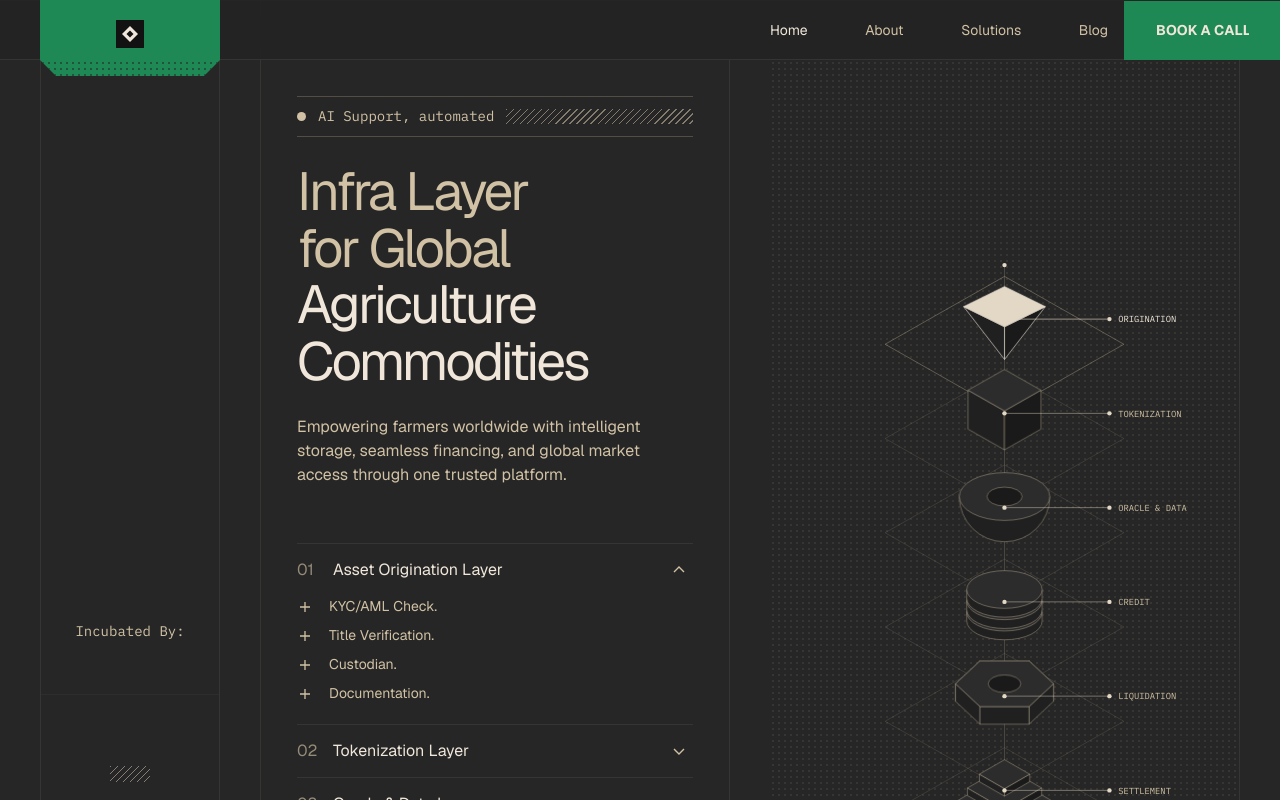
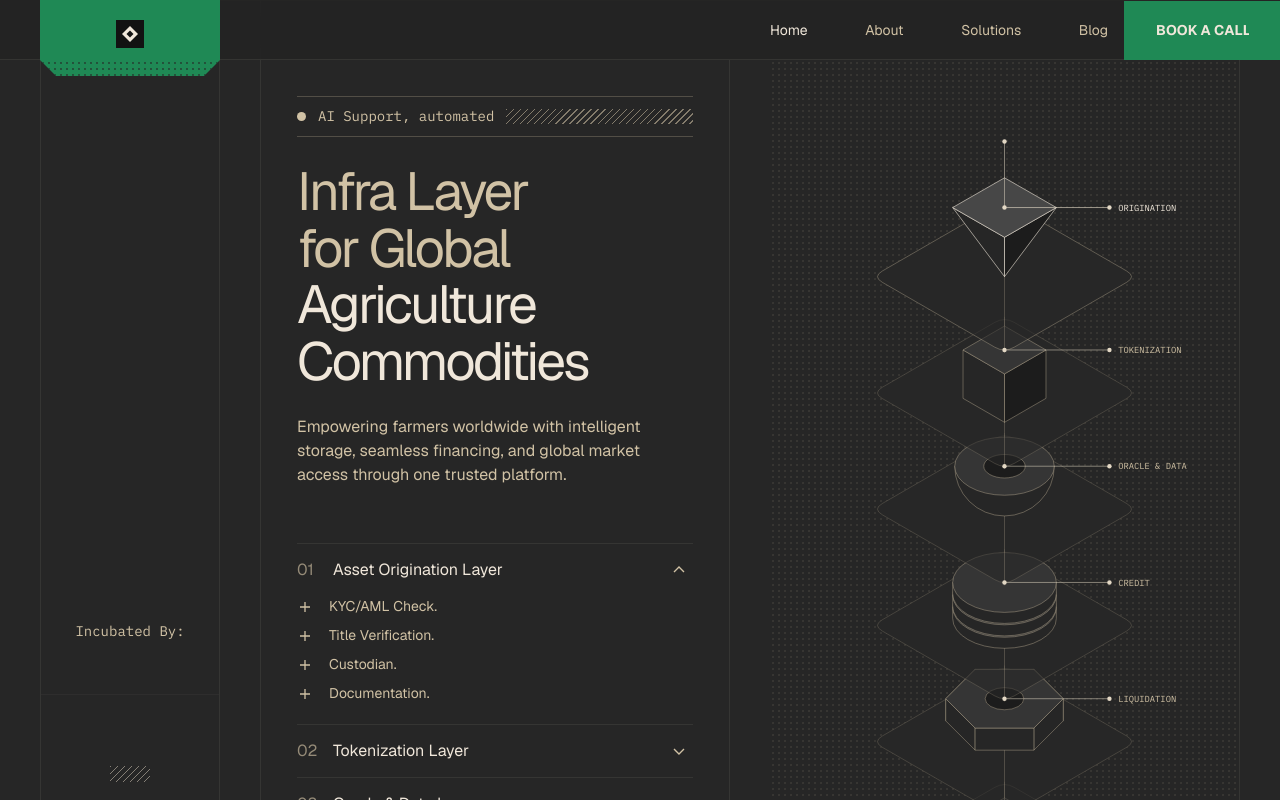
Before and after one commit to ashpreetsinghanand/Website, a React (Vite) app: page / in a window 1280 px wide. Shown: the top 800 px of the page. Built offline with nearby package versions, Linux system fonts and the light colour scheme.

Commit message:
Redraw the hero stack and keep the rules inside the frame.
The isometric art is larger, the section rail stays opaque while scrolling, and horizontal rules stop at the page edges.

```diff
--- a/src/components/Art.tsx
+++ b/src/components/Art.tsx
@@ -2,46 +2,90 @@ import type { ReactNode } from 'react'
 
 const SAND = '#d1c2a5'
 const TAN = '#e3d8c5'
-const FACE = '#2c2c2c'
-const SIDE = '#202020'
-const SHADE = '#1a1a1a'
+// Dispatch's palette: dark wireframe faces, thin sand edges, solid plates.
+const FACE = '#353535'
+const LIT = '#474747'
+const SIDE = '#262626'
+const SHADE = '#1c1c1c'
+const PLATE = '#272727'
 const CX = 335
 
 const rhombus = (cx: number, cy: number, w: number, h: number) =>
   `${cx},${cy - h / 2} ${cx + w / 2},${cy} ${cx},${cy + h / 2} ${cx - w / 2},${cy}`
 
-/** Isometric box; `cy` is the centre of the top face. */
-function Box({ cy, w, h, d, top }: { cy: number; w: number; h: number; d: number; top: string }) {
+/** Isometric box; `top` is the centre of its top face. */
+function Box({ top, w, d, fill }: { top: number; w: number; d: number; fill: string }) {
+  const h = w * 0.577
   const l = CX - w / 2
   const r = CX + w / 2
   return (
     <>
-      <polygon points={`${l},${cy} ${CX},${cy + h / 2} ${CX},${cy + h / 2 + d} ${l},${cy + d}`} fill={SIDE} />
-      <polygon points={`${CX},${cy + h / 2} ${r},${cy} ${r},${cy + d} ${CX},${cy + h / 2 + d}`} fill={SHADE} />
-      <polygon points={rhombus(CX, cy, w, h)} fill={top} />
+      <polygon points={`${l},${top} ${CX},${top + h / 2} ${CX},${top + h / 2 + d} ${l},${top + d}`} fill={SIDE} />
+      <polygon points={`${CX},${top + h / 2} ${r},${top} ${r},${top + d} ${CX},${top + h / 2 + d}`} fill={SHADE} />
+      <polygon points={rhombus(CX, top, w, h)} fill={fill} />
     </>
   )
 }
 
-/** Vertical cylinder; `y` is the centre of the top ellipse. */
-function Cylinder({ y, rx, ry, h, top }: { y: number; rx: number; ry: number; h: number; top: string }) {
+/** Vertical cylinder; `top` is the centre of its top ellipse. */
+function Cylinder({ top, rx, h, fill }: { top: number; rx: number; h: number; fill: string }) {
+  const ry = rx * 0.577
   return (
     <>
-      <path d={`M${CX - rx},${y} v${h} a${rx},${ry} 0 0 0 ${rx * 2},0 v${-h} Z`} fill={SIDE} />
-      <ellipse cx={CX} cy={y} rx={rx} ry={ry} fill={top} />
+      <path d={`M${CX - rx},${top} v${h} a${rx},${ry} 0 0 0 ${rx * 2},0 v${-h} Z`} fill={SIDE} />
+      <ellipse cx={CX} cy={top} rx={rx} ry={ry} fill={fill} />
     </>
   )
 }
 
-function hexPrism(cy: number, top: string) {
-  const R = 78
-  const r = 42
-  const d = 28
-  const v = Array.from({ length: 6 }, (_, k) => [CX + R * Math.cos((k * Math.PI) / 3), cy + r * Math.sin((k * Math.PI) / 3)])
+type Shape = { focus: number; draw: (base: number, fill: string) => ReactNode }
+
+/* Each shape is drawn around its plate centre (`base`); `focus` is its centre point, which HeroArt places on the label line. */
+const shapes: Shape[] = [
+  {
+    // Asset origination: inverted pyramid, apex on the plate
+    focus: -100,
+    draw: (b, fill) => (
+      <>
+        <polygon points={`${CX - 75},${b - 100} ${CX},${b - 57} ${CX},${b}`} fill={SIDE} />
+        <polygon points={`${CX},${b - 57} ${CX + 75},${b - 100} ${CX},${b}`} fill={SHADE} />
+        <polygon points={rhombus(CX, b - 100, 150, 86)} fill={fill} />
+      </>
+    ),
+  },
+  { focus: -70, draw: (b, fill) => <Box top={b - 70} w={120} d={70} fill={fill} /> },
+  {
+    // Oracle & data: open bowl
+    focus: -84,
+    draw: (b, fill) => (
+      <>
+        <path d={`M${CX - 72},${b - 84} a72,72 0 0 0 144,0 Z`} fill={SIDE} />
+        <ellipse cx={CX} cy={b - 84} rx={72} ry={42} fill={fill} />
+        <ellipse cx={CX} cy={b - 84} rx={30} ry={17} fill={SHADE} />
+      </>
+    ),
+  },
+  {
+    // Credit: stacked coins
+    focus: -52,
+    draw: (b, fill) => (
+      <>
+        <Cylinder top={b - 16} rx={75} h={16} fill={FACE} />
+        <Cylinder top={b - 34} rx={75} h={16} fill={FACE} />
+        <Cylinder top={b - 52} rx={75} h={16} fill={fill} />
+      </>
+    ),
+  },
+  {
+    // Liquidation: hexagonal prism with a hole
+    focus: -60,
+    draw: (b, fill) => {
+      const top = b - 60
+      const v = Array.from({ length: 6 }, (_, k) => [CX + 85 * Math.cos((k * Math.PI) / 3), top + 49 * Math.sin((k * Math.PI) / 3)])
       const sides = v
         .map((a, k) => {
-      const b = v[(k + 1) % 6]
-      return { mid: (a[1] + b[1]) / 2, pts: `${a[0]},${a[1]} ${b[0]},${b[1]} ${b[0]},${b[1] + d} ${a[0]},${a[1] + d}` }
+          const n = v[(k + 1) % 6]
+          return { mid: (a[1] + n[1]) / 2, pts: `${a[0]},${a[1]} ${n[0]},${n[1]} ${n[0]},${n[1] + 32} ${a[0]},${a[1] + 32}` }
         })
         .sort((m, n) => m.mid - n.mid)
       return (
@@ -49,90 +93,121 @@ function hexPrism(cy: number, top: string) {
           {sides.map((side) => (
             <polygon key={side.pts} points={side.pts} fill={SIDE} />
           ))}
-      <polygon points={v.map((p) => p.join(',')).join(' ')} fill={top} />
-      <ellipse cx={CX} cy={cy} rx={26} ry={14} fill={SHADE} />
+          <polygon points={v.map((p) => p.join(',')).join(' ')} fill={fill} />
+          <ellipse cx={CX} cy={top} rx={28} ry={16} fill={SHADE} />
         </>
+      )
+    },
+  },
+  {
+    // Settlement: stepped plates
+    focus: -62,
+    draw: (b, fill) => (
+      <>
+        <Box top={b - 14} w={170} d={12} fill={FACE} />
+        <Box top={b - 38} w={128} d={12} fill={FACE} />
+        <Box top={b - 62} w={86} d={12} fill={fill} />
+      </>
+    ),
+  },
+  {
+    // Governance & treasury: column on a base
+    focus: -92,
+    draw: (b, fill) => (
+      <>
+        <Cylinder top={b - 12} rx={80} h={12} fill={FACE} />
+        <Cylinder top={b - 92} rx={38} h={80} fill={fill} />
+      </>
+    ),
+  },
+]
+
+const labels = ['ORIGINATION', 'TOKENIZATION', 'ORACLE & DATA', 'CREDIT', 'LIQUIDATION', 'SETTLEMENT', 'GOVERNANCE']
+const SCALE = 1.1
+const STEP = 185
+const PLATE_W = 420
+const PLATE_H = PLATE_W * 0.577
+// As in Dispatch, every label point sits on the bottom corner of the sheet above its shape.
+const TOP_DOT = 20
+const FIRST = 235
+const STEM = 65
+const CORNER = 18
+// a rounded corner's tip sits half the corner's vertical cut above the sharp vertex
+const LIFT = STEP - PLATE_H / 2 + (CORNER * (PLATE_H / 2)) / Math.hypot(PLATE_W / 2, PLATE_H / 2) / 2
+
+/** Sheet outline: the plate rhombus with its four corners rounded. */
+function sheet(cy: number) {
+  const pts = [
+    [CX, cy - PLATE_H / 2],
+    [CX + PLATE_W / 2, cy],
+    [CX, cy + PLATE_H / 2],
+    [CX - PLATE_W / 2, cy],
+  ]
+  const toward = ([x, y]: number[], [tx, ty]: number[]) => {
+    const len = Math.hypot(tx - x, ty - y)
+    return `${x + ((tx - x) / len) * CORNER},${y + ((ty - y) / len) * CORNER}`
+  }
+  return (
+    pts.map((p, i) => `${i ? 'L' : 'M'}${toward(p, pts[(i + 3) % 4])} Q${p.join(',')} ${toward(p, pts[(i + 1) % 4])}`).join(' ') + ' Z'
   )
 }
 
-/** One shape per Krsi layer, drawn around the layer's centre line `cy`. */
-const shapes: ((cy: number, top: string) => ReactNode)[] = [
-  // Asset origination: inverted pyramid
-  (cy, top) => (
-    <>
-      <polygon points={`${CX - 65},${cy - 20} ${CX},${cy + 12} ${CX},${cy + 64}`} fill={SIDE} />
-      <polygon points={`${CX},${cy + 12} ${CX + 65},${cy - 20} ${CX},${cy + 64}`} fill={SHADE} />
-      <polygon points={rhombus(CX, cy - 20, 130, 64)} fill={top} />
-    </>
-  ),
-  // Tokenization: cube
-  (cy, top) => <Box cy={cy - 36} w={116} h={66} d={62} top={top} />,
-  // Oracle & data: hemisphere
-  (cy, top) => (
-    <>
-      <path d={`M${CX - 72},${cy - 14} a72,72 0 0 0 144,0 Z`} fill={SIDE} />
-      <ellipse cx={CX} cy={cy - 14} rx={72} ry={38} fill={top} />
-      <ellipse cx={CX} cy={cy - 14} rx={28} ry={15} fill={SHADE} />
-    </>
-  ),
-  // Credit: stacked coins
-  (cy, top) => (
-    <>
-      <Cylinder y={cy + 22} rx={60} ry={30} h={14} top={FACE} />
-      <Cylinder y={cy + 4} rx={60} ry={30} h={14} top={FACE} />
-      <Cylinder y={cy - 14} rx={60} ry={30} h={14} top={top} />
-    </>
-  ),
-  // Liquidation: hexagonal prism with a hole
-  (cy, top) => hexPrism(cy - 14, top),
-  // Settlement: stepped plates
-  (cy, top) => (
-    <>
-      <Box cy={cy + 22} w={156} h={90} d={12} top={FACE} />
-      <Box cy={cy} w={118} h={68} d={12} top={FACE} />
-      <Box cy={cy - 22} w={80} h={46} d={12} top={top} />
-    </>
-  ),
-  // Governance & treasury: column on a base
-  (cy, top) => (
-    <>
-      <Cylinder y={cy + 30} rx={64} ry={33} h={12} top={FACE} />
-      <Cylinder y={cy - 34} rx={34} ry={18} h={64} top={top} />
-    </>
-  ),
-]
+/**
+ * Right-hand hero column: the seven Krsi layers as stacked isometric sheets.
+ * Sheets are solid against the dotted background but see-through over the shape beneath them,
+ * so a shape's top shows behind the sheet above it, as in Dispatch. Clicking a shape or label opens that layer.
+ */
+export function HeroArt({ active = -1, onPick }: { active?: number; onPick?: (index: number) => void }) {
+  const base = (index: number) => FIRST + index * STEP
+  // the top shape has no sheet above it, so it sits on its own sheet with the pyramid tip at the centre
+  const point = (index: number) => (index === 0 ? base(0) + shapes[0].focus * SCALE : base(index) - LIFT)
+  const lastEdge = base(labels.length - 1) + PLATE_H / 2
+  const bottomDot = lastEdge + STEM
+  const order = [...labels.keys()].reverse()
+  const pick = (index: number) => () => onPick?.(index)
+  const cursor = onPick ? 'cursor-pointer' : ''
+  return (
+    <svg viewBox={`0 0 670 ${bottomDot + 12}`} className="mx-auto h-auto w-full max-w-[560px]" role="img" aria-label="The seven Krsi layers, from origination to governance">
+      {order.map((index) => (
+        <path key={index} d={sheet(base(index))} fill={PLATE} />
+      ))}
 
-const labels = ['ORIGINATION', 'TOKENIZATION', 'ORACLE & DATA', 'CREDIT', 'LIQUIDATION', 'SETTLEMENT', 'GOVERNANCE']
-const FIRST = 110
-const STEP = 150
+      {order.map((index) => {
+        const b = base(index)
+        const on = index === active
+        const anchor = b + shapes[index].focus
+        return (
+          <g key={index} onClick={pick(index)} className={cursor}>
+            <path d={sheet(b)} fill={PLATE} fillOpacity="0.6" stroke={SAND} strokeOpacity={on ? 0.55 : 0.3} />
+            <line x1={CX} y1={b - PLATE_H / 2} x2={CX} y2={b + PLATE_H / 2} stroke={SAND} strokeOpacity="0.4" />
+            <g
+              transform={`translate(${CX} ${point(index)}) scale(${SCALE}) translate(${-CX} ${-anchor})`}
+              stroke={on ? '#f0e7da' : SAND}
+              strokeOpacity={on ? 0.95 : 0.6}
+              strokeWidth={1 / SCALE}
+              strokeLinejoin="round"
+            >
+              {shapes[index].draw(b, on ? LIT : FACE)}
+            </g>
+          </g>
+        )
+      })}
 
-/** Right-hand hero column: the seven Krsi layers as stacked isometric plates. Clicking a shape opens its layer. */
-export function HeroArt({ active = -1, onPick }: { active?: number; onPick?: (index: number) => void }) {
-  const last = FIRST + STEP * (labels.length - 1)
-  return (
-    <svg viewBox={`0 0 670 ${last + 150}`} className="h-auto w-full" role="img" aria-label="The seven Krsi layers, from origination to governance">
-      <line x1={CX} y1="24" x2={CX} y2={last + 120} stroke={SAND} strokeOpacity="0.35" />
-      <circle cx={CX} cy="24" r="3.5" fill={TAN} />
-      <circle cx={CX} cy={last + 120} r="3.5" fill={TAN} />
+      {/* the axis: a stem into the top shape and one out of the bottom sheet */}
+      <line x1={CX} y1={TOP_DOT} x2={CX} y2={point(0)} stroke={TAN} strokeOpacity="0.8" />
+      <circle cx={CX} cy={TOP_DOT} r="3.5" fill={TAN} />
+      <line x1={CX} y1={lastEdge} x2={CX} y2={bottomDot} stroke={SAND} strokeOpacity="0.5" />
+      <circle cx={CX} cy={bottomDot} r="3.5" fill={TAN} />
+
       {labels.map((label, index) => {
-        const cy = FIRST + index * STEP
+        const y = point(index)
         const on = index === active
         return (
-          <g key={label} onClick={() => onPick?.(index)} className={onPick ? 'cursor-pointer' : ''}>
-            <polygon points={rhombus(CX, cy + 40, 380, 216)} fill="none" stroke={SAND} strokeOpacity={on ? 0.55 : 0.22} className="transition-[stroke-opacity] duration-500" />
-            <g
-              className="float"
-              style={{ animationDelay: `${-index * 0.85}s` }}
-              stroke={on ? '#f0e7da' : SAND}
-              strokeOpacity={on ? 1 : 0.65}
-              strokeLinejoin="round"
-            >
-              {shapes[index](cy, on ? TAN : FACE)}
-            </g>
-            <circle cx={CX} cy={cy} r="3.5" fill={TAN} />
-            <line x1={CX + 3} y1={cy} x2="499" y2={cy} stroke={TAN} strokeOpacity={on ? 1 : 0.7} />
-            <circle cx="502" cy={cy} r="3.5" fill={TAN} />
-            <text x="516" y={cy + 5} fill={on ? '#f0e7da' : SAND} fontFamily="IBM Plex Mono, monospace" fontSize="14">
+          <g key={label} onClick={pick(index)} className={cursor}>
+            <circle cx={CX} cy={y} r="3.5" fill={TAN} />
+            <line x1={CX + 3} y1={y} x2="499" y2={y} stroke={TAN} strokeOpacity={on ? 1 : 0.8} />
+            <circle cx="502" cy={y} r="3.5" fill={TAN} />
+            <text x="516" y={y + 5} fill={on ? '#f0e7da' : SAND} fontFamily="IBM Plex Mono, monospace" fontSize="14">
               {label}
             </text>
           </g>
--- a/src/components/Chrome.tsx
+++ b/src/components/Chrome.tsx
@@ -88,7 +88,7 @@ export function Header() {
 /** Sticky numbered index on the left of the long content column. */
 export function Rail() {
   return (
-    <nav aria-label="Sections" className="sticky top-[60px] pt-[81px]">
+    <nav aria-label="Sections" className="sticky top-[60px] z-10 bg-bg pt-[81px]">
       <ol>
         {rail.map((item, index) => (
           <RailItem key={item.id} id={item.id} index={index} label={item.label} />
--- a/src/components/Sections.tsx
+++ b/src/components/Sections.tsx
@@ -72,7 +72,7 @@ export function Hero() {
   const [open, setOpen] = useState(0)
 
   return (
-    <section id="top" className="rules">
+    <section id="top" className="rules rules-full">
       <div className="frame grid lg:grid-cols-[180px_1fr] lg:gap-x-10">
         <aside className="hidden flex-col border-x border-line pt-[60px] lg:flex">
           <div className="flex-1" />
--- a/src/index.css
+++ b/src/index.css
@@ -94,20 +94,36 @@ textarea {
   background-position: center;
 }
 
-/* Full-bleed horizontal rules at the top and bottom of a block. */
+/* Horizontal rules at the top and bottom of a block. */
 .rules {
   position: relative;
 }
 
+/* Horizontal rules stop at the page frame, never in the outer margins (as in Dispatch). */
 .rules::before,
 .rules::after {
   content: "";
   position: absolute;
-  left: -100vw;
-  right: -100vw;
+  left: 0;
+  right: 0;
   height: 1px;
   background: var(--color-line);
   pointer-events: none;
+}
+
+@media (min-width: 1024px) {
+  /* content-column blocks reach back across the 180px rail and 40px gap to the frame edge */
+  .rules::before,
+  .rules::after {
+    left: -220px;
+  }
+
+  /* full-width blocks inset to the frame */
+  .rules-full::before,
+  .rules-full::after {
+    left: max(40px, calc((100% - 1600px) / 2));
+    right: max(40px, calc((100% - 1600px) / 2));
+  }
 }
 
 .rules::before {
@@ -116,20 +132,6 @@ textarea {
 
 .rules::after {
   bottom: 0;
-}
-
-@keyframes float {
-  0%,
-  100% {
-    transform: translateY(0);
-  }
-  50% {
-    transform: translateY(-6px);
-  }
-}
-
-.float {
-  animation: float 6s ease-in-out infinite;
 }
 
 @keyframes grow {
```
Lines whose indentation alone changed are shown as unchanged.
